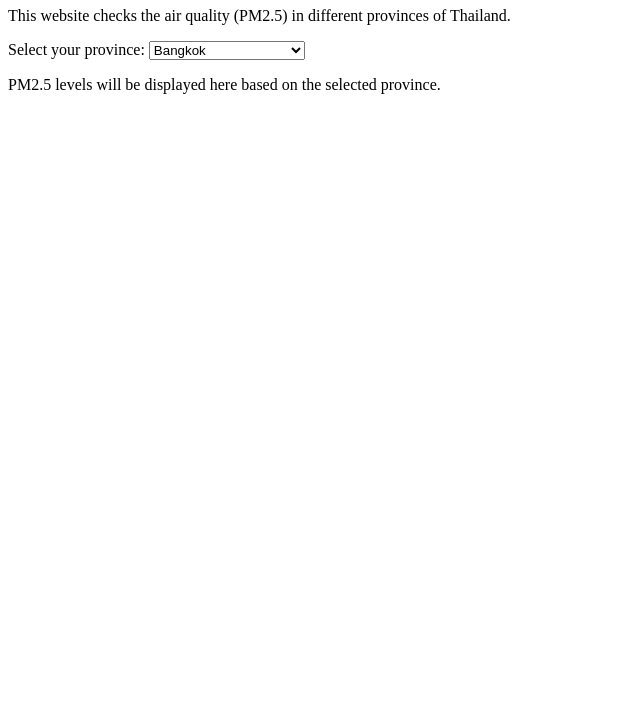
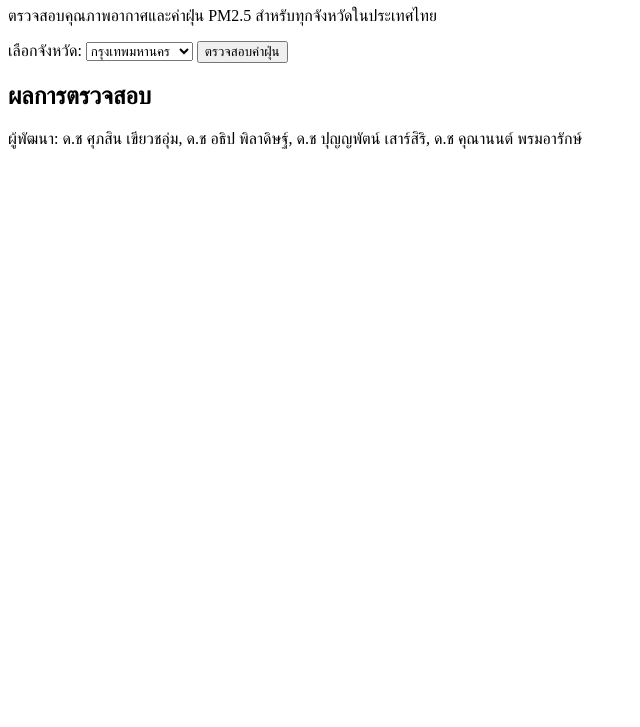
Before and after one commit to Cafew19/PM2.5, a plain HTML site: page index.html in a window 1280 px wide. Shown: the part 73-800 px from the top of the page, without its empty margins (0-640 px from the left). Drawn offline with Linux system fonts and the light colour scheme.

Commit message:
Update index.html

```diff
--- a/index.html
+++ b/index.html
@@ -1,61 +1,107 @@
 <!DOCTYPE html>
-<html lang="en">
+<html lang="th">
 <head>
-  <meta charset="UTF-8">
-  <meta name="viewport" content="width=device-width, initial-scale=1.0">
-  <title>PM2.5 Checker</title>
+    <meta charset="UTF-8">
+    <meta name="viewport" content="width=device-width, initial-scale=1.0">
+    <title>เช็คค่าฝุ่น PM2.5</title>
+    <link rel="stylesheet" href="style.css">
 </head>
 <body>
-  <h1>Welcome to My PM2.5 Checker!</h1>
-  <p>This website checks the air quality (PM2.5) in different provinces of Thailand.</p>
+    <header>
+        <h1>เช็คค่าฝุ่น PM2.5</h1>
+        <p>ตรวจสอบคุณภาพอากาศและค่าฝุ่น PM2.5 สำหรับทุกจังหวัดในประเทศไทย</p>
+    </header>
 
-  <div id="province">
-    <label for="provinceSelect">Select your province:</label>
-    <select id="provinceSelect">
-      <option value="Bangkok">Bangkok</option>
-      <option value="Chiang Mai">Chiang Mai</option>
-      <option value="Phuket">Phuket</option>
-      <option value="Chiang Rai">Chiang Rai</option>
-      <option value="Chonburi">Chonburi</option>
-      <option value="Khon Kaen">Khon Kaen</option>
-      <option value="Nakhon Ratchasima">Nakhon Ratchasima</option>
-      <option value="Nakhon Sawan">Nakhon Sawan</option>
-      <option value="Nakhon Si Thammarat">Nakhon Si Thammarat</option>
-      <option value="Nonthaburi">Nonthaburi</option>
-      <option value="Pathum Thani">Pathum Thani</option>
-      <option value="Pattani">Pattani</option>
-      <option value="Phang Nga">Phang Nga</option>
-      <option value="Phatthalung">Phatthalung</option>
-      <option value="Phayao">Phayao</option>
-      <option value="Prachinburi">Prachinburi</option>
-      <option value="Prachuap Khiri Khan">Prachuap Khiri Khan</option>
-      <option value="Ranong">Ranong</option>
-      <option value="Ratchaburi">Ratchaburi</option>
-      <option value="Rayong">Rayong</option>
-      <option value="Samut Prakan">Samut Prakan</option>
-      <option value="Samut Sakhon">Samut Sakhon</option>
-      <option value="Samut Songkhram">Samut Songkhram</option>
-      <option value="Saraburi">Saraburi</option>
-      <option value="Singburi">Singburi</option>
-      <option value="Songkhla">Songkhla</option>
-      <option value="Sukhothai">Sukhothai</option>
-      <option value="Suphanburi">Suphanburi</option>
-      <option value="Surat Thani">Surat Thani</option>
-      <option value="Surin">Surin</option>
-      <option value="Tak">Tak</option>
-      <option value="Trang">Trang</option>
-      <option value="Trat">Trat</option>
-      <option value="Ubon Ratchathani">Ubon Ratchathani</option>
-      <option value="Udon Thani">Udon Thani</option>
-      <option value="Uthai Thani">Uthai Thani</option>
-      <option value="Yala">Yala</option>
-      <option value="Yasothon">Yasothon</option>
-      <!-- Add more provinces as needed -->
-    </select>
-  </div>
+    <main>
+        <div class="form-container">
+            <label for="province">เลือกจังหวัด:</label>
+            <select id="province">
+                <option value="กรุงเทพมหานคร">กรุงเทพมหานคร</option>
+                <option value="กระบี่">กระบี่</option>
+                <option value="กาญจนบุรี">กาญจนบุรี</option>
+                <option value="กำแพงเพชร">กำแพงเพชร</option>
+                <option value="ขอนแก่น">ขอนแก่น</option>
+                <option value="จันทบุรี">จันทบุรี</option>
+                <option value="ฉะเชิงเทรา">ฉะเชิงเทรา</option>
+                <option value="ชัยนาท">ชัยนาท</option>
+                <option value="ชัยภูมิ">ชัยภูมิ</option>
+                <option value="ชุมพร">ชุมพร</option>
+                <option value="เชียงราย">เชียงราย</option>
+                <option value="เชียงใหม่">เชียงใหม่</option>
+                <option value="ตรัง">ตรัง</option>
+                <option value="ตราด">ตราด</option>
+                <option value="ตาก">ตาก</option>
+                <option value="นครปฐม">นครปฐม</option>
+                <option value="นครพนม">นครพนม</option>
+                <option value="นครราชสีมา">นครราชสีมา</option>
+                <option value="นครศรีธรรมราช">นครศรีธรรมราช</option>
+                <option value="นนทบุรี">นนทบุรี</option>
+                <option value="นราธิวาส">นราธิวาส</option>
+                <option value="น่าน">น่าน</option>
+                <option value="บึงกาฬ">บึงกาฬ</option>
+                <option value="บุรีรัมย์">บุรีรัมย์</option>
+                <option value="ประจวบคีรีขันธ์">ประจวบคีรีขันธ์</option>
+                <option value="ปทุมธานี">ปทุมธานี</option>
+                <option value="ปราจีนบุรี">ปราจีนบุรี</option>
+                <option value="ปัตตานี">ปัตตานี</option>
+                <option value="พะเยา">พะเยา</option>
+                <option value="พระนครศรีอยุธยา">พระนครศรีอยุธยา</option>
+                <option value="พังงา">พังงา</option>
+                <option value="พิจิตร">พิจิตร</option>
+                <option value="พิษณุโลก">พิษณุโลก</option>
+                <option value="เพชรบุรี">เพชรบุรี</option>
+                <option value="เพชรบูรณ์">เพชรบูรณ์</option>
+                <option value="แพร่">แพร่</option>
+                <option value="ภูเก็ต">ภูเก็ต</option>
+                <option value="มหาสารคาม">มหาสารคาม</option>
+                <option value="มุกดาหาร">มุกดาหาร</option>
+                <option value="ยโสธร">ยโสธร</option>
+                <option value="ยะลา">ยะลา</option>
+                <option value="ร้อยเอ็ด">ร้อยเอ็ด</option>
+                <option value="ระนอง">ระนอง</option>
+                <option value="ระยอง">ระยอง</option>
+                <option value="ราชบุรี">ราชบุรี</option>
+                <option value="ลพบุรี">ลพบุรี</option>
+                <option value="ลำปาง">ลำปาง</option>
+                <option value="ลำพูน">ลำพูน</option>
+                <option value="เลย">เลย</option>
+                <option value="ศรีสะเกษ">ศรีสะเกษ</option>
+                <option value="สกลนคร">สกลนคร</option>
+                <option value="สงขลา">สงขลา</option>
+                <option value="สมุทรปราการ">สมุทรปราการ</option>
+                <option value="สมุทรสงคราม">สมุทรสงคราม</option>
+                <option value="สมุทรสาคร">สมุทรสาคร</option>
+                <option value="สระแก้ว">สระแก้ว</option>
+                <option value="สระบุรี">สระบุรี</option>
+                <option value="สิงห์บุรี">สิงห์บุรี</option>
+                <option value="สุโขทัย">สุโขทัย</option>
+                <option value="สุพรรณบุรี">สุพรรณบุรี</option>
+                <option value="สุราษฎร์ธานี">สุราษฎร์ธานี</option>
+                <option value="สุรินทร์">สุรินทร์</option>
+                <option value="สตูล">สตูล</option>
+                <option value="หนองคาย">หนองคาย</option>
+                <option value="หนองบัวลำภู">หนองบัวลำภู</option>
+                <option value="อำนาจเจริญ">อำนาจเจริญ</option>
+                <option value="อุดรธานี">อุดรธานี</option>
+                <option value="อุตรดิตถ์">อุตรดิตถ์</option>
+                <option value="อุทัยธานี">อุทัยธานี</option>
+                <option value="อุบลราชธานี">อุบลราชธานี</option>
+            </select>
 
-  <p>PM2.5 levels will be displayed here based on the selected province.</p>
-  <!-- You can add more features and information here -->
+            <button onclick="checkAirQuality()">ตรวจสอบค่าฝุ่น</button>
+        </div>
 
+        <div id="result">
+            <h2>ผลการตรวจสอบ</h2>
+            <p id="dustLevel"></p>
+            <p id="recommendation"></p>
+        </div>
+    </main>
+
+    <footer>
+        <p>ผู้พัฒนา: ด.ช ศุภสิน เขียวชอุ่ม, ด.ช อธิป พิลาดิษฐ์, ด.ช ปุญญพัตน์ เสาร์สิริ, ด.ช คุณานนต์ พรมอารักษ์</p>
+    </footer>
+
+    <script src="script.js"></script>
 </body>
 </html>
```
